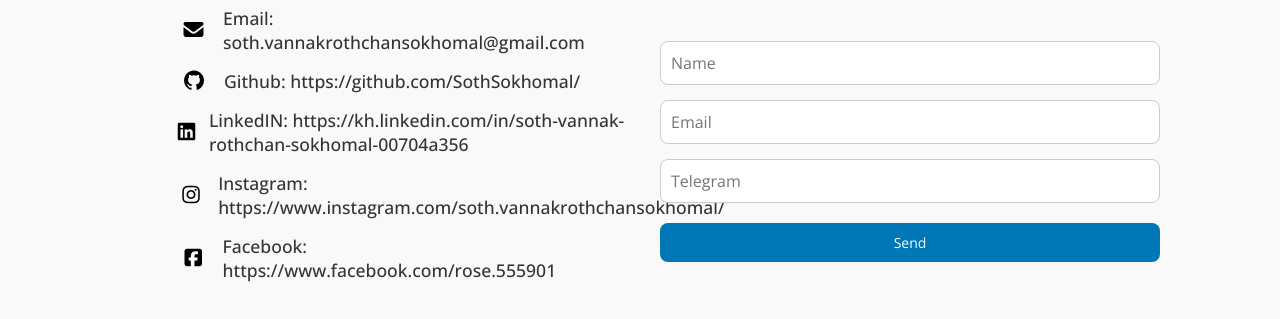
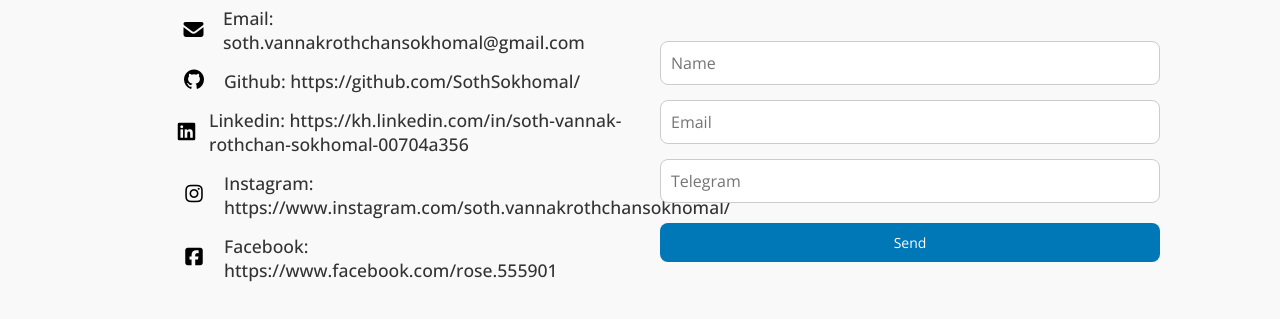
Before and after one commit to SothSokhomal/SothSokhomal_portfolio, a plain HTML site: page index.html in a window 1280 px wide. Shown: the part 1960-2279 px from the top of the page. Drawn offline with nearby package versions, Linux system fonts and the light colour scheme; a web font is replaced by a local one.

Commit message:
make some adjustment

```diff
--- a/index.html
+++ b/index.html
@@ -160,21 +160,21 @@
                     <span>Email: soth.vannakrothchansokhomal@gmail.com</span>
                 </div>
                 <div class="icon-group">
-                    <i class="fa-brands fa-github"></i>
+                    <a href="https://github.com/SothSokhomal/"><i class="fa-brands fa-github"></i></a>
                     <span>Github: https://github.com/SothSokhomal/</span>
                 </div>
                 <div class="icon-group">
                     <i class="fa-brands fa-linkedin"></i>
-                    <span>LinkedIN: https://kh.linkedin.com/in/soth-vannak-rothchan-sokhomal-00704a356</span>
+                    <span>Linkedin: https://kh.linkedin.com/in/soth-vannak-rothchan-sokhomal-00704a356</span>
                 </div>
 
                  <div class="icon-group">
-                    <i class="fa-brands fa-instagram"></i>
+                    <a href="https://www.instagram.com/soth.vannakrothchansokhomal/"><i class="fa-brands fa-instagram"></i></a>
                     <span>Instagram: https://www.instagram.com/soth.vannakrothchansokhomal/</span>
                 </div>
 
                  <div class="icon-group">
-                    <i class="fa-brands fa-square-facebook"></i>
+                    <a href="https://www.facebook.com/rose.555901"><i class="fa-brands fa-square-facebook"></i></a>
                     <span>Facebook: https://www.facebook.com/rose.555901</span>
                 </div>
             </div>
```
